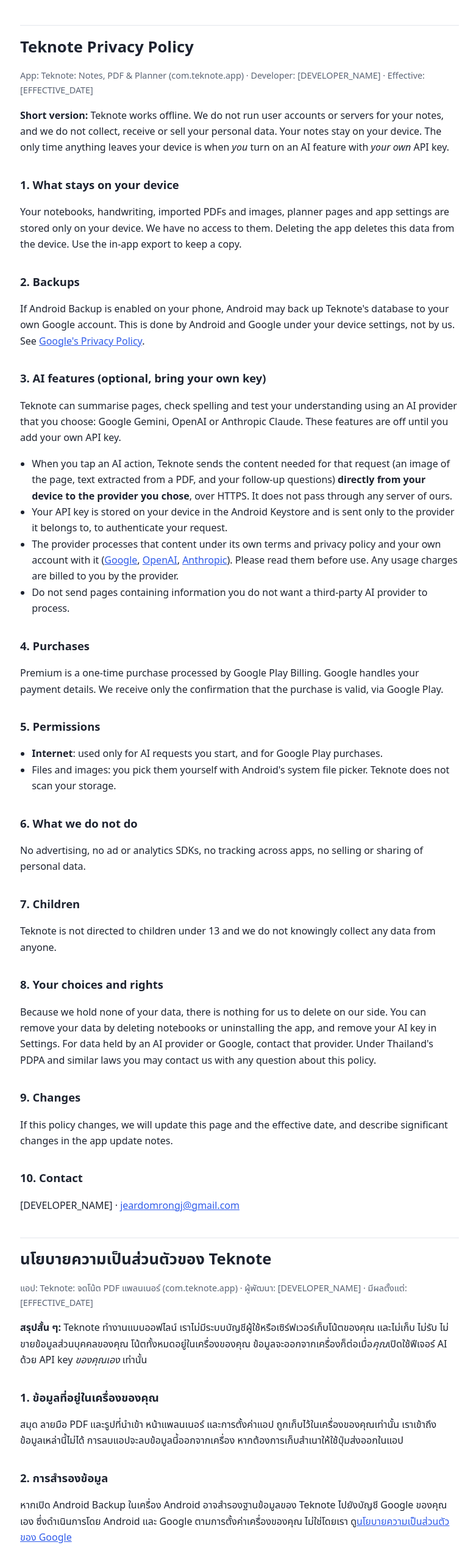
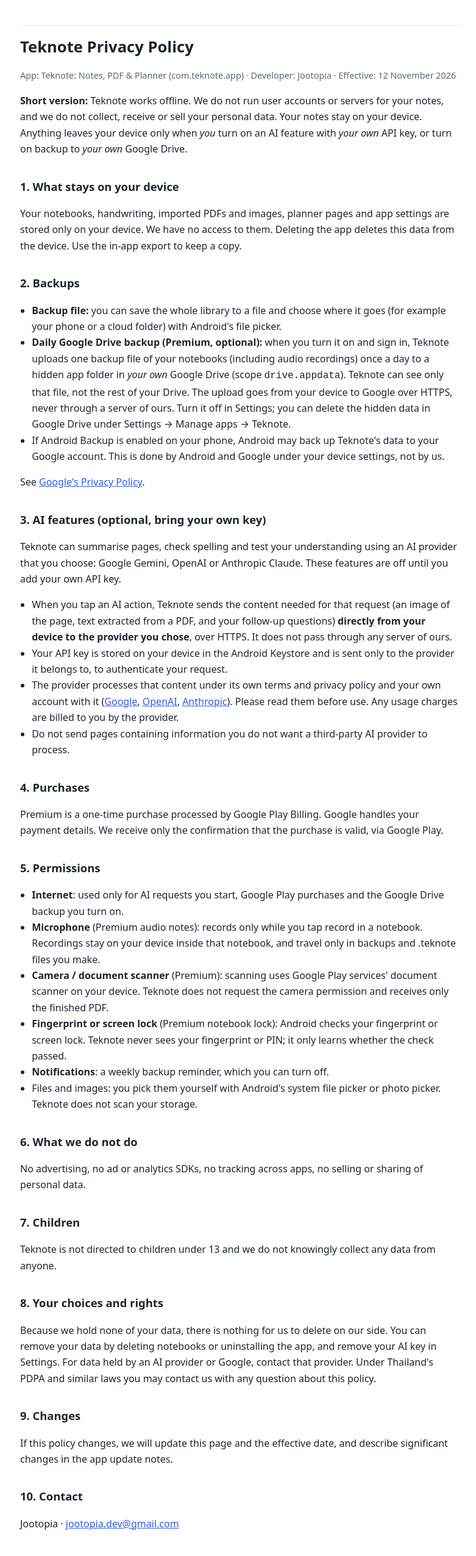
Before and after one commit to jeardomrongj/teknote-legal, a plain HTML site: page privacy.html in a window 1280 px wide. Shown: the part 49-2600 px from the top of the page at 61% size, without its empty margins (247-1028 px from the left). Drawn offline with Linux system fonts and the light colour scheme.

Commit message:
Update privacy policy: mic, scanner, Drive backup, lock, notifications; set developer, date, contact
Co-Authored-By: Claude Opus 5.5 <noreply@anthropic.com>
Claude-Session: https://claude.ai/code/session_01UEwZz7KRRaEdaw2AfkH9V2

```diff
--- a/privacy.html
+++ b/privacy.html
@@ -21,15 +21,20 @@
 
 <section id="en">
 <h1>Teknote Privacy Policy</h1>
-<p class="meta">App: Teknote: Notes, PDF &amp; Planner (com.teknote.app) · Developer: [DEVELOPER_NAME] · Effective: [EFFECTIVE_DATE]</p>
+<p class="meta">App: Teknote: Notes, PDF &amp; Planner (com.teknote.app) · Developer: Jootopia · Effective: 12 November 2026</p>
 
-<p><strong>Short version:</strong> Teknote works offline. We do not run user accounts or servers for your notes, and we do not collect, receive or sell your personal data. Your notes stay on your device. The only time anything leaves your device is when <em>you</em> turn on an AI feature with <em>your own</em> API key.</p>
+<p><strong>Short version:</strong> Teknote works offline. We do not run user accounts or servers for your notes, and we do not collect, receive or sell your personal data. Your notes stay on your device. Anything leaves your device only when <em>you</em> turn on an AI feature with <em>your own</em> API key, or turn on backup to <em>your own</em> Google Drive.</p>
 
 <h2>1. What stays on your device</h2>
 <p>Your notebooks, handwriting, imported PDFs and images, planner pages and app settings are stored only on your device. We have no access to them. Deleting the app deletes this data from the device. Use the in-app export to keep a copy.</p>
 
 <h2>2. Backups</h2>
-<p>If Android Backup is enabled on your phone, Android may back up Teknote's database to your own Google account. This is done by Android and Google under your device settings, not by us. See <a href="https://policies.google.com/privacy">Google's Privacy Policy</a>.</p>
+<ul>
+  <li><strong>Backup file:</strong> you can save the whole library to a file and choose where it goes (for example your phone or a cloud folder) with Android's file picker.</li>
+  <li><strong>Daily Google Drive backup (Premium, optional):</strong> when you turn it on and sign in, Teknote uploads one backup file of your notebooks (including audio recordings) once a day to a hidden app folder in <em>your own</em> Google Drive (scope <code>drive.appdata</code>). Teknote can see only that file, not the rest of your Drive. The upload goes from your device to Google over HTTPS, never through a server of ours. Turn it off in Settings; you can delete the hidden data in Google Drive under Settings → Manage apps → Teknote.</li>
+  <li>If Android Backup is enabled on your phone, Android may back up Teknote's data to your Google account. This is done by Android and Google under your device settings, not by us.</li>
+</ul>
+<p>See <a href="https://policies.google.com/privacy">Google's Privacy Policy</a>.</p>
 
 <h2>3. AI features (optional, bring your own key)</h2>
 <p>Teknote can summarise pages, check spelling and test your understanding using an AI provider that you choose: Google Gemini, OpenAI or Anthropic Claude. These features are off until you add your own API key.</p>
@@ -45,8 +50,12 @@
 
 <h2>5. Permissions</h2>
 <ul>
-  <li><strong>Internet</strong>: used only for AI requests you start, and for Google Play purchases.</li>
-  <li>Files and images: you pick them yourself with Android's system file picker. Teknote does not scan your storage.</li>
+  <li><strong>Internet</strong>: used only for AI requests you start, Google Play purchases and the Google Drive backup you turn on.</li>
+  <li><strong>Microphone</strong> (Premium audio notes): records only while you tap record in a notebook. Recordings stay on your device inside that notebook, and travel only in backups and .teknote files you make.</li>
+  <li><strong>Camera / document scanner</strong> (Premium): scanning uses Google Play services' document scanner on your device. Teknote does not request the camera permission and receives only the finished PDF.</li>
+  <li><strong>Fingerprint or screen lock</strong> (Premium notebook lock): Android checks your fingerprint or screen lock. Teknote never sees your fingerprint or PIN; it only learns whether the check passed.</li>
+  <li><strong>Notifications</strong>: a weekly backup reminder, which you can turn off.</li>
+  <li>Files and images: you pick them yourself with Android's system file picker or photo picker. Teknote does not scan your storage.</li>
 </ul>
 
 <h2>6. What we do not do</h2>
@@ -62,20 +71,25 @@
 <p>If this policy changes, we will update this page and the effective date, and describe significant changes in the app update notes.</p>
 
 <h2>10. Contact</h2>
-<p>[DEVELOPER_NAME] · <a href="mailto:jeardomrongj@gmail.com">jeardomrongj@gmail.com</a></p>
+<p>Jootopia · <a href="mailto:jootopia.dev@gmail.com">jootopia.dev@gmail.com</a></p>
 </section>
 
 <section id="th" lang="th">
 <h1>นโยบายความเป็นส่วนตัวของ Teknote</h1>
-<p class="meta">แอป: Teknote: จดโน้ต PDF แพลนเนอร์ (com.teknote.app) · ผู้พัฒนา: [DEVELOPER_NAME] · มีผลตั้งแต่: [EFFECTIVE_DATE]</p>
+<p class="meta">แอป: Teknote: จดโน้ต PDF แพลนเนอร์ (com.teknote.app) · ผู้พัฒนา: Jootopia · มีผลตั้งแต่: 12 พฤศจิกายน 2569</p>
 
-<p><strong>สรุปสั้น ๆ:</strong> Teknote ทำงานแบบออฟไลน์ เราไม่มีระบบบัญชีผู้ใช้หรือเซิร์ฟเวอร์เก็บโน้ตของคุณ และไม่เก็บ ไม่รับ ไม่ขายข้อมูลส่วนบุคคลของคุณ โน้ตทั้งหมดอยู่ในเครื่องของคุณ ข้อมูลจะออกจากเครื่องก็ต่อเมื่อ<em>คุณ</em>เปิดใช้ฟีเจอร์ AI ด้วย API key <em>ของคุณเอง</em> เท่านั้น</p>
+<p><strong>สรุปสั้น ๆ:</strong> Teknote ทำงานแบบออฟไลน์ เราไม่มีระบบบัญชีผู้ใช้หรือเซิร์ฟเวอร์เก็บโน้ตของคุณ และไม่เก็บ ไม่รับ ไม่ขายข้อมูลส่วนบุคคลของคุณ โน้ตทั้งหมดอยู่ในเครื่องของคุณ ข้อมูลจะออกจากเครื่องก็ต่อเมื่อ<em>คุณ</em>เปิดใช้ฟีเจอร์ AI ด้วย API key <em>ของคุณเอง</em> หรือเปิดสำรองขึ้น Google Drive <em>ของคุณเอง</em> เท่านั้น</p>
 
 <h2>1. ข้อมูลที่อยู่ในเครื่องของคุณ</h2>
 <p>สมุด ลายมือ PDF และรูปที่นำเข้า หน้าแพลนเนอร์ และการตั้งค่าแอป ถูกเก็บไว้ในเครื่องของคุณเท่านั้น เราเข้าถึงข้อมูลเหล่านี้ไม่ได้ การลบแอปจะลบข้อมูลนี้ออกจากเครื่อง หากต้องการเก็บสำเนาให้ใช้ปุ่มส่งออกในแอป</p>
 
 <h2>2. การสำรองข้อมูล</h2>
-<p>หากเปิด Android Backup ในเครื่อง Android อาจสำรองฐานข้อมูลของ Teknote ไปยังบัญชี Google ของคุณเอง ซึ่งดำเนินการโดย Android และ Google ตามการตั้งค่าเครื่องของคุณ ไม่ใช่โดยเรา ดู<a href="https://policies.google.com/privacy">นโยบายความเป็นส่วนตัวของ Google</a></p>
+<ul>
+  <li><strong>ไฟล์สำรอง:</strong> คุณบันทึกทั้งคลังเป็นไฟล์ได้ และเลือกที่เก็บเองผ่านตัวเลือกไฟล์ของ Android (เช่น ในเครื่องหรือโฟลเดอร์คลาวด์)</li>
+  <li><strong>สำรองขึ้น Google Drive ทุกวัน (Premium ไม่บังคับ):</strong> เมื่อคุณเปิดและลงชื่อเข้าใช้ Teknote จะอัปโหลดไฟล์สำรองของสมุด (รวมไฟล์เสียง) วันละครั้งไปยังโฟลเดอร์ซ่อนของแอปใน Google Drive <em>ของคุณเอง</em> (scope <code>drive.appdata</code>) แอปเห็นเฉพาะไฟล์นั้น ไม่เห็นไฟล์อื่นใน Drive การอัปโหลดส่งจากเครื่องตรงไปยัง Google ผ่าน HTTPS ไม่ผ่านเซิร์ฟเวอร์ของเรา ปิดได้ในตั้งค่า และลบข้อมูลซ่อนได้ใน Google Drive → การตั้งค่า → จัดการแอป → Teknote</li>
+  <li>หากเปิด Android Backup ในเครื่อง Android อาจสำรองข้อมูลของ Teknote ไปยังบัญชี Google ของคุณ ซึ่งดำเนินการโดย Android และ Google ตามการตั้งค่าเครื่องของคุณ ไม่ใช่โดยเรา</li>
+</ul>
+<p>ดู<a href="https://policies.google.com/privacy">นโยบายความเป็นส่วนตัวของ Google</a></p>
 
 <h2>3. ฟีเจอร์ AI (ไม่บังคับ ใช้ key ของคุณเอง)</h2>
 <p>Teknote สรุปหน้า ตรวจคำผิด และเช็กความเข้าใจได้ โดยใช้ผู้ให้บริการ AI ที่คุณเลือก ได้แก่ Google Gemini, OpenAI หรือ Anthropic Claude ฟีเจอร์เหล่านี้ปิดอยู่จนกว่าคุณจะใส่ API key ของคุณเอง</p>
@@ -91,8 +105,12 @@
 
 <h2>5. สิทธิ์ที่แอปใช้</h2>
 <ul>
-  <li><strong>อินเทอร์เน็ต</strong>: ใช้เฉพาะคำขอ AI ที่คุณกดเอง และการซื้อผ่าน Google Play</li>
-  <li>ไฟล์และรูป: คุณเลือกเองผ่านตัวเลือกไฟล์ของ Android Teknote ไม่สแกนที่เก็บข้อมูลของคุณ</li>
+  <li><strong>อินเทอร์เน็ต</strong>: ใช้เฉพาะคำขอ AI ที่คุณกดเอง การซื้อผ่าน Google Play และการสำรองขึ้น Google Drive ที่คุณเปิดเอง</li>
+  <li><strong>ไมโครโฟน</strong> (อัดเสียง Premium): อัดเฉพาะตอนคุณกดอัดในสมุด ไฟล์เสียงอยู่ในเครื่องในสมุดนั้น และออกไปพร้อมไฟล์สำรองหรือไฟล์ .teknote ที่คุณสร้างเองเท่านั้น</li>
+  <li><strong>กล้อง / สแกนใบงาน</strong> (Premium): ใช้ตัวสแกนเอกสารของ Google Play services ในเครื่อง Teknote ไม่ขอสิทธิ์กล้อง และได้รับเพียงไฟล์ PDF ที่สแกนเสร็จ</li>
+  <li><strong>ลายนิ้วมือหรือรหัสล็อกเครื่อง</strong> (ล็อกสมุด Premium): Android เป็นผู้ตรวจ Teknote ไม่เห็นลายนิ้วมือหรือรหัสของคุณ รู้เพียงว่าผ่านหรือไม่</li>
+  <li><strong>การแจ้งเตือน</strong>: เตือนสำรองข้อมูลสัปดาห์ละครั้ง ปิดได้</li>
+  <li>ไฟล์และรูป: คุณเลือกเองผ่านตัวเลือกไฟล์หรือตัวเลือกรูปของ Android Teknote ไม่สแกนที่เก็บข้อมูลของคุณ</li>
 </ul>
 
 <h2>6. สิ่งที่เราไม่ทำ</h2>
@@ -108,7 +126,7 @@
 <p>หากนโยบายนี้เปลี่ยน เราจะปรับหน้านี้และวันที่มีผล และแจ้งการเปลี่ยนแปลงสำคัญในบันทึกการอัปเดตแอป</p>
 
 <h2>10. ติดต่อ</h2>
-<p>[DEVELOPER_NAME] · <a href="mailto:jeardomrongj@gmail.com">jeardomrongj@gmail.com</a></p>
+<p>Jootopia · <a href="mailto:jootopia.dev@gmail.com">jootopia.dev@gmail.com</a></p>
 </section>
 </main>
 </body>
```
